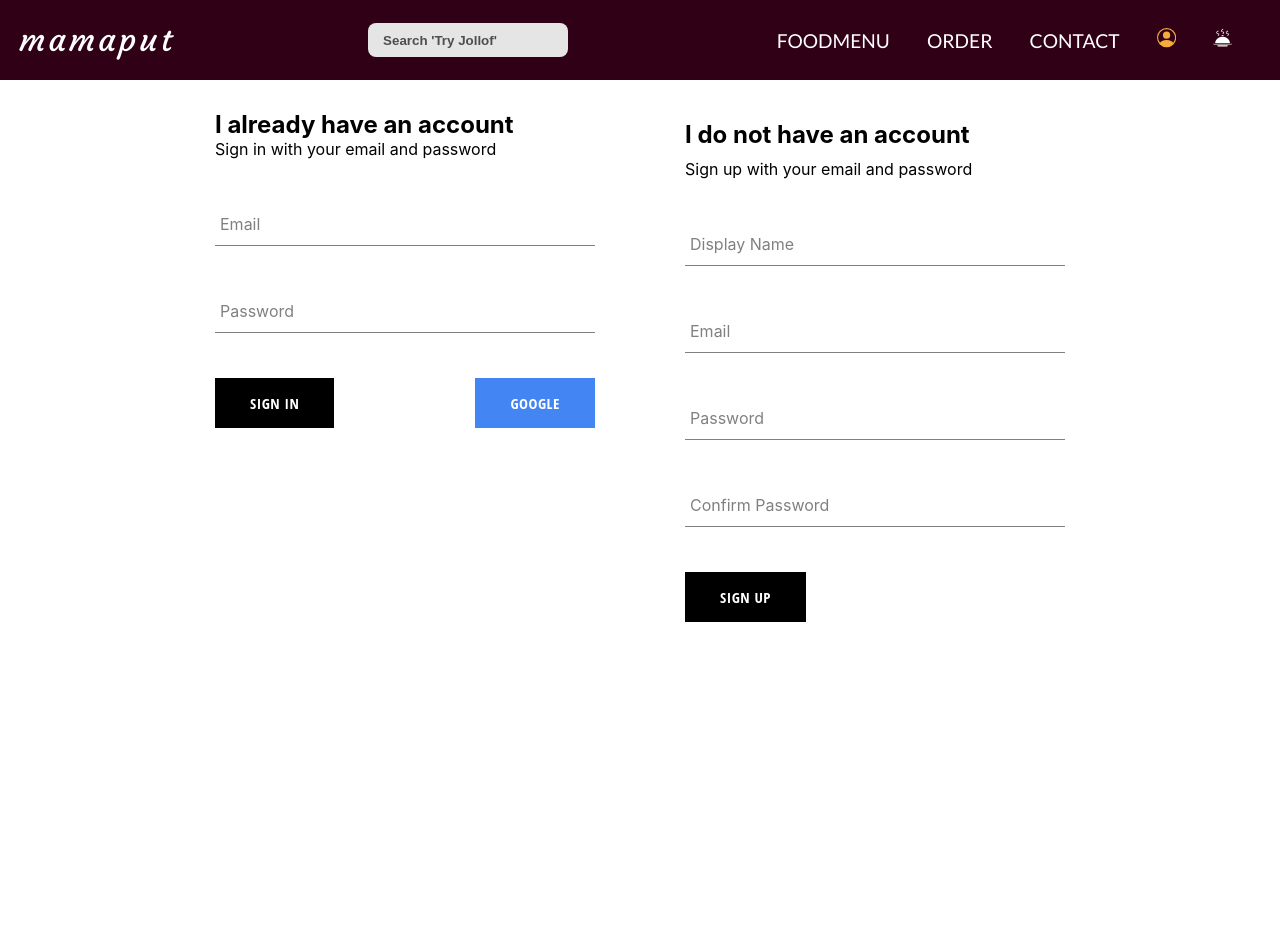
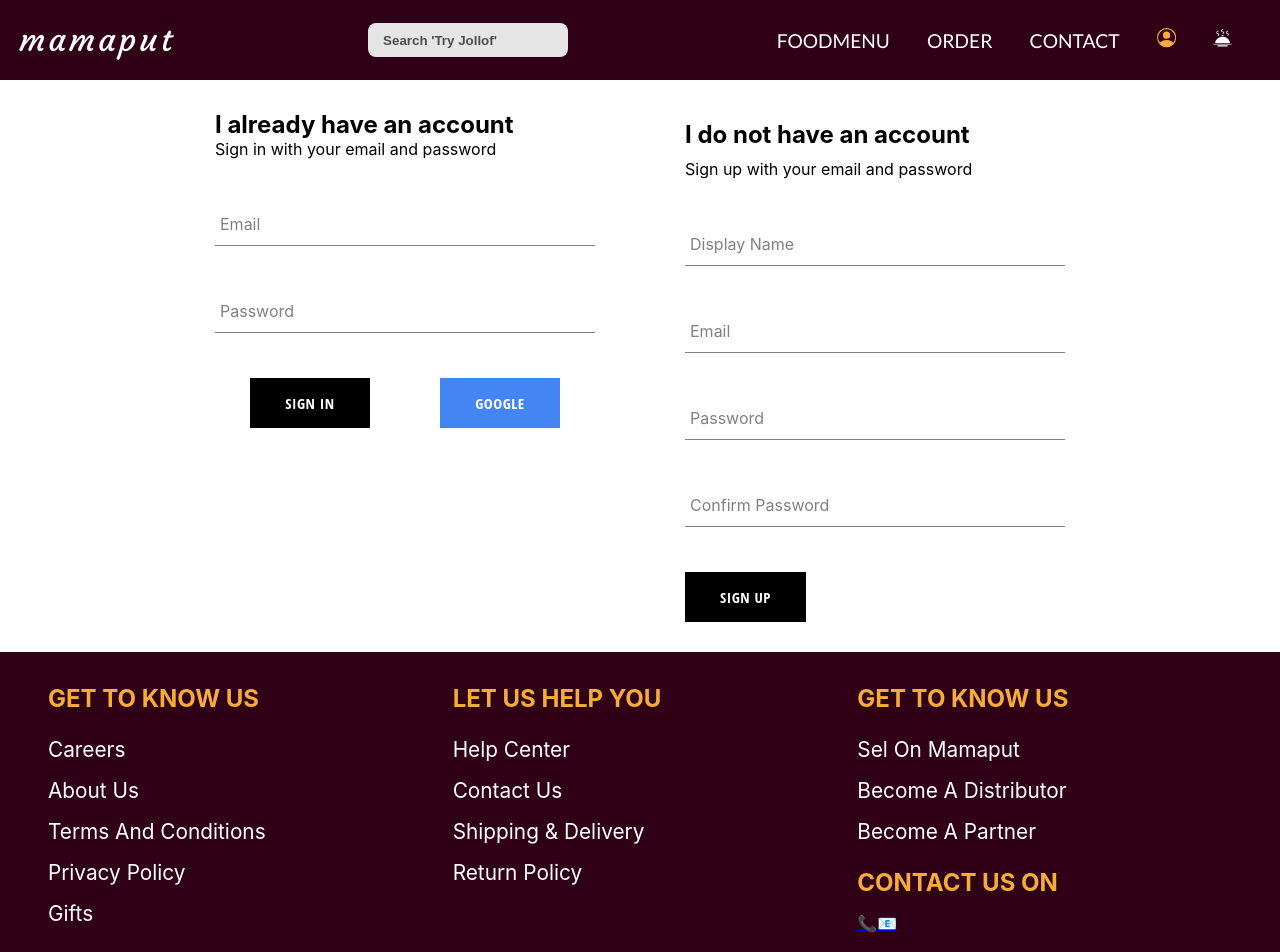
Before and after one commit to niyicodes/mamaput, a React (Create React App) app: page /signIn-signUp in a window 1280 px wide. Shown: the top 952 px of the page. Before the commit the page ends 800 px from the top, so only its background shows below. Built offline with nearby package versions, Linux system fonts and the light colour scheme; a web font is replaced by a local one.

Commit message:
corrections made

```diff
--- a/src/App.js
+++ b/src/App.js
@@ -7,6 +7,7 @@
 import MenuPage from './Pages/MenuPage/MenuPage';
 import Orders from './Pages/Orders/Orders';
 import SignInSignUp from './Pages/SignInSignUp/SignInSignUp';
+import Footer from './Components/Footer/Footer';
 
 
 function App() {
@@ -20,6 +21,7 @@
       <Route path='/orders' element={<Orders />}/>
       <Route path='/signIn-signUp' element={<SignInSignUp />}/>
      </Routes>
+     <Footer />
     </div>
   );
 }
--- /dev/null
+++ b/src/Components/Footer/Footer.jsx
@@ -0,0 +1,48 @@
+import React from 'react'
+import "./Footer.scss"
+
+const Footer = () => {
+ return (
+  <footer>
+   <div className="col-1">
+    <h3>get to know us</h3>
+    <ul>
+     <li>careers</li>
+     <li>about us</li>
+     <li>terms and conditions</li>
+     <li>privacy policy</li>
+     <li>gifts</li>
+    </ul>
+   </div>
+
+   <div className="col-2">
+    <h3>let us help you</h3>
+     <ul>
+      <li>help center</li>
+      <li>contact us</li>
+      <li>shipping & delivery</li>
+      <li>return policy</li>
+     </ul>
+   </div>
+
+   <div className="col-3">
+     <div className="top">
+      <h3>get to know us</h3>
+       <ul>
+        <li>sel on mamaput</li>
+        <li>become a distributor</li>
+        <li>become a partner</li>
+       </ul>
+     </div>
+     <div className="bottom">
+      <h3>contact us on</h3>
+      <a href="tel:+2349058507523">📞</a>
+      <a href="mailto:officiallyomoniyi@gmail.com">📧</a>
+     </div>
+   </div>
+
+  </footer>
+ )
+}
+
+export default Footer
--- /dev/null
+++ b/src/Components/Footer/Footer.scss
@@ -0,0 +1,37 @@
+footer{
+ display: grid;
+ grid-template-columns: repeat(3, 1fr);
+ grid-gap: 30px;
+ position: relative;
+ left: 0;
+ width: 100%;
+ bottom: 0;
+ background-color: #300017;
+ padding: 2rem 3rem;
+ color: white;
+ h3{
+  color: #F5AC3A;
+  font-size: 1.5rem;
+  text-transform: uppercase;
+  padding-bottom: 1rem;
+ }
+ ul li{
+  list-style: none;
+  padding: .5rem 0;
+  font-size: 1.3rem;
+  text-transform: capitalize;
+ }
+ .col-3{
+  display: flex;
+  flex-direction: column;
+  gap: 1rem;
+ }
+
+ @media(max-width:576px){
+  display: grid;
+  grid-template-columns: repeat(2, 2fr);
+  grid-gap:10px;
+
+
+ }
+}
--- a/src/Components/SignIn/SingIn.scss
+++ b/src/Components/SignIn/SingIn.scss
@@ -9,7 +9,7 @@
 
  .button{
   display: flex;
-  justify-content: space-between;
-  gap: 1rem;
+  justify-content: space-around;
+
  }
 }
--- a/src/Pages/HomePage/HomePage.jsx
+++ b/src/Pages/HomePage/HomePage.jsx
@@ -6,6 +6,7 @@
 const HomePage = () => {
  return (
   <main>
+
    <div className="landing-container">
     <div className="textarea">
      <h3>craving local meals?</h3>
@@ -18,7 +19,9 @@
      <img src="asset/Egus1i.png" alt="Egusi" />
     </figure>
    </div>
+
    <img className="hot" src="asset/Hot.png" alt="Hot" />
+
    <div className="discountedarea">
     <div className="textbutton">
      <h3>discount meals</h3>
@@ -31,6 +34,32 @@
      <VerticalCard />
     </div>
    </div>
+
+   <div className="event">
+    <img src="asset/petals.png" alt="petals" className='backgroundpetals'/>
+    <img src="asset/appetizer.png" alt="appetizer" className='backgroundimage'/>
+    <img src="asset/petals.png" alt="petals" className='backgroundpetal'/>
+    <div className="seasontext">
+     <p>
+      make this season a special one for you and loved ones. the best way to their hearts is through their stomach
+     </p>
+     <CustomButton buttonName='Menu' />
+    </div>
+   </div>
+
+   <div className="discountedarea">
+    <div className="textbutton">
+     <h3>one-time deals</h3>
+     <CustomButton buttonName="more ➡" />
+    </div>
+    <div className="cardarea">
+     <VerticalCard />
+     <VerticalCard />
+     <VerticalCard />
+     <VerticalCard />
+    </div>
+   </div>
+
   </main>
  )
 }
--- a/src/Pages/HomePage/HomePage.scss
+++ b/src/Pages/HomePage/HomePage.scss
@@ -94,17 +94,54 @@
   }
  }
 
+ .event{
+  display: flex;
+  justify-content: center;
+  align-items: center;
+  margin: 5rem 2rem;
+  position: relative;
+  .backgroundimage{
+   max-width: 800px;
+   width: 90%;
+  }
+  .backgroundpetals{
+   position: absolute;
+   top: 2rem;
+   left: 25%;
+  }
+  .backgroundpetal{
+   position: absolute;
+   top: 55%;
+   right: 25%;
+  }
+  .seasontext{
+   position: absolute;
+   left: 25%;
+   top: 50%;
+   color: white;
+   text-transform: capitalize;
+   p{
+    font-size: 1.5rem;
+    width: 500px;
+    padding-bottom: 2rem;
+    font-weight: bold;
+   }
+   button{
+    background-color: #FA9E0B;
+    cursor: pointer;
+    color: black;
+    padding: .1rem 4rem;
+   }
+  }
+ }
+
  @media(max-width:1280px){
   .landing-container{
    padding: 1rem 2rem 3rem 2rem;
    height: 107vh;
    .textarea{
     margin-top: 1rem;
-    h3{
-     font-size: 5rem;
-     word-spacing: .5rem;
-     padding: .5rem 0;
-    }
+
     p{
      font-size: 1.3rem;
      padding-bottom: 1rem;
@@ -116,6 +153,7 @@
   }
   .hot{
    margin-top: -14rem;
+   margin-bottom: 2rem;
    z-index: -1000;
   }
   .discountedarea{
@@ -123,11 +161,21 @@
    overflow-y: hidden;
    .cardarea{
     grid-template-columns: repeat(3, 1fr);
+    row-gap: 20px;
    }
    .cardarea>div:last-child{
     display: none;
+   }
+  }
+  .event{
+   .backgroundpetals, .seasontext{
+    left: 20%;
+   }
+   .backgroundpetal{
+    right: 20%;
+    top: 45%;
+   }
 
-   }
   }
  }
 
@@ -164,6 +212,16 @@
     grid-template-columns: repeat(2, 1fr);
     gap: 15px;
    }
+  }
+  .event{
+   .backgroundpetals, .seasontext{
+    left: 10%;
+   }
+   .backgroundpetal{
+    right: 10%;
+    top: 45%;
+   }
+
   }
  }
 
@@ -211,6 +269,32 @@
     margin: .5 1rem;
    }
   }
+  .event{
+   margin: 5rem 1rem;
+   .backgroundimage{
+    width: 95%;
+   }
+   .backgroundpetals{
+    left: 10%;
+    width: 85%;
+   }
+   .backgroundpetal{
+    display: none;
+   }
+   .seasontext{
+    left: 5%;
+    top: 25%;
+    p{
+     font-size: 1rem;
+     width: 300px;
+     padding-bottom: .8rem;
+    }
+    button{
+     padding: 0 3rem!important;
+    }
+   }
+
+  }
  } //end of media query
 
  @media (max-width:359px){
--- a/src/Pages/SignInSignUp/SignInSignUp.scss
+++ b/src/Pages/SignInSignUp/SignInSignUp.scss
@@ -4,4 +4,14 @@
  flex-direction: row;
  justify-content: space-between;
  margin: 30px auto;
+
+ @media(max-width:884px){
+  margin: 1rem;
+ }
+
+ @media(max-width: 767px){
+  flex-direction: column;
+  gap: 2rem;
+  margin: 1rem;
+ }
 }
--- a/src/index.css
+++ b/src/index.css
@@ -1,4 +1,5 @@
 body {
+  padding: 0;
   margin: 0;
   font-family: -apple-system, BlinkMacSystemFont, 'Segoe UI', 'Roboto', 'Oxygen',
     'Ubuntu', 'Cantarell', 'Fira Sans', 'Droid Sans', 'Helvetica Neue',
```
Also changed, not shown: public/asset/appetizer.png (renamed from public/asset/appetizer-breakfast-cuisine-326278.png), public/asset/petals.png (renamed from public/asset/Rose-Petals-PNG-HD.png), src/needed.txt.
